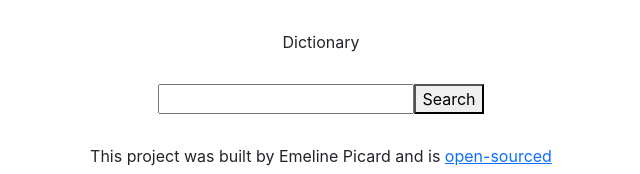
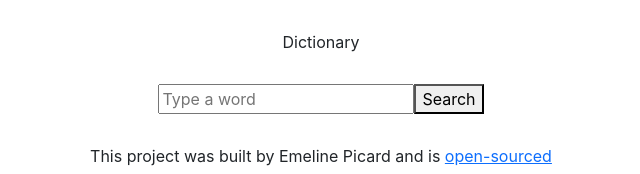
Before and after one commit to emepica/dictionary-react, a React (Create React App) app: page / in a window 1280 px wide. Shown: the top 174 px of the page, without its empty margins (319-959 px from the left). Built offline with nearby package versions, Linux system fonts and the light colour scheme.

Commit message:
Added easy erase on serach with className

```diff
--- a/src/Dictionary.js
+++ b/src/Dictionary.js
@@ -26,7 +26,7 @@ export default function Dictionary() {
   return (
     <div className="Dictionary">
       <form onSubmit={search}>
-        <input type="search" onChange={handleKeywordChange} />
+        <input type="search" className="Search-Bar" placeholder="Type a word" onChange={handleKeywordChange} />
         <button type="Sumbit">Search</button>
       </form>
       <Results results={results}/>
```
